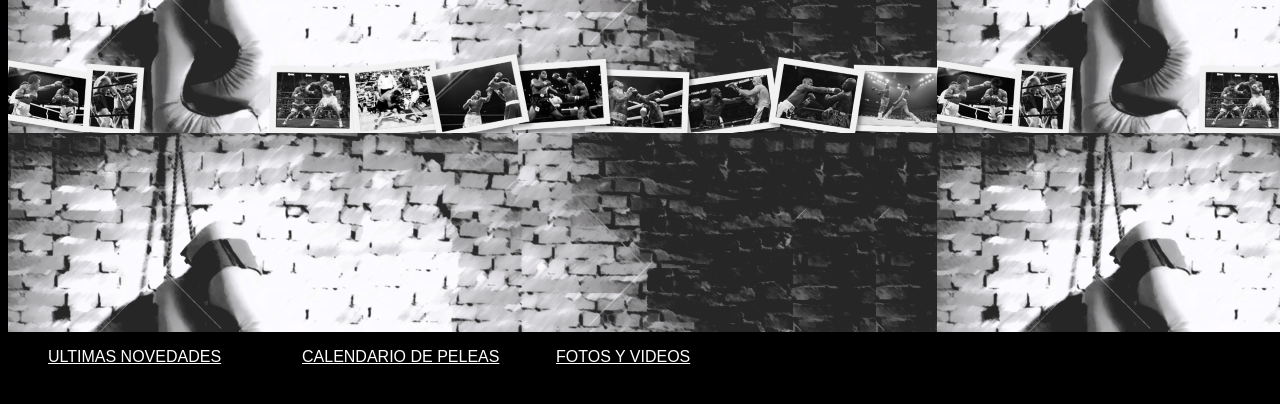
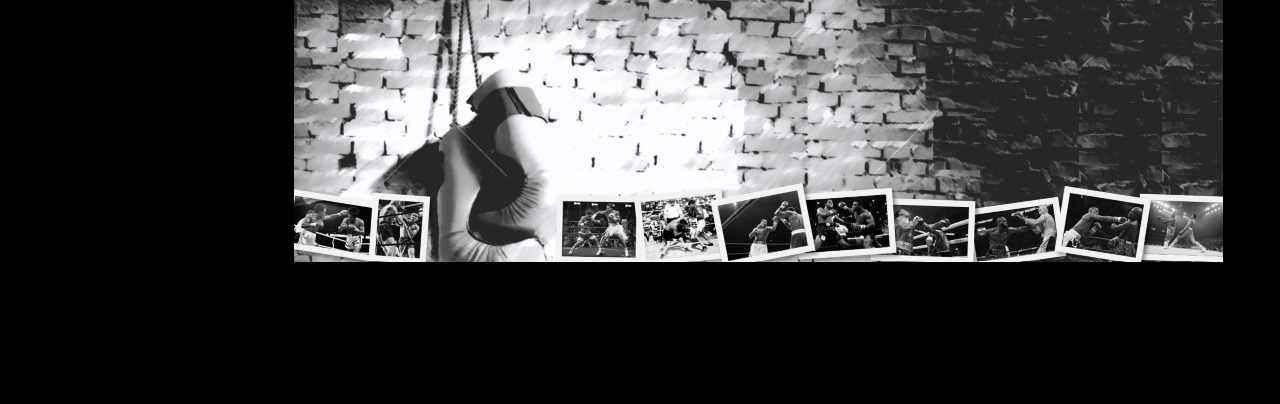
Before and after one commit to pabloeugeniorossi/banquitosAfuera2, a plain HTML site: page index.html in a window 1280 px wide. Shown: the part 198-602 px from the top of the page. Drawn offline with Linux system fonts and the light colour scheme.

Commit message:
Update style.css

```diff
--- a/style.css
+++ b/style.css
@@ -9,7 +9,8 @@ body {
 
 h1 {
     background-image: url("wall7.jpg");
-    margin: 0 auto;
+    background-repeat: no-repeat;
+    background-position: center;
     font-family: "Impact";
     color: rgb(172, 0, 0);
     font-size: 68px;
```
